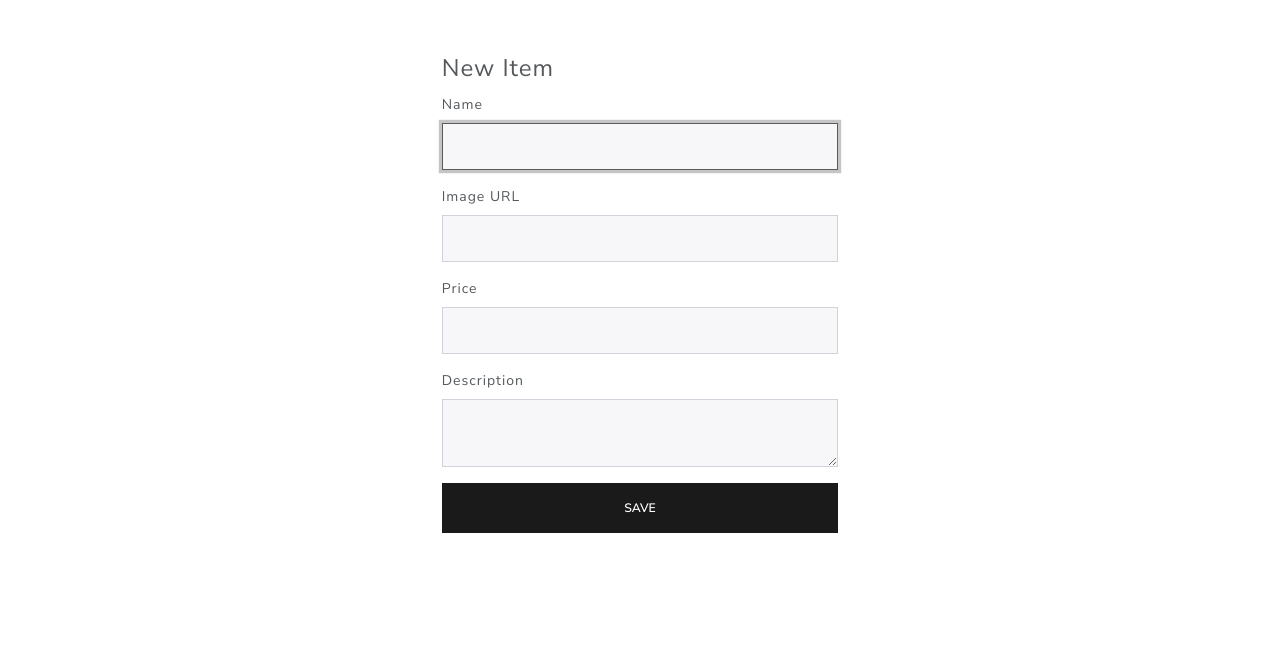
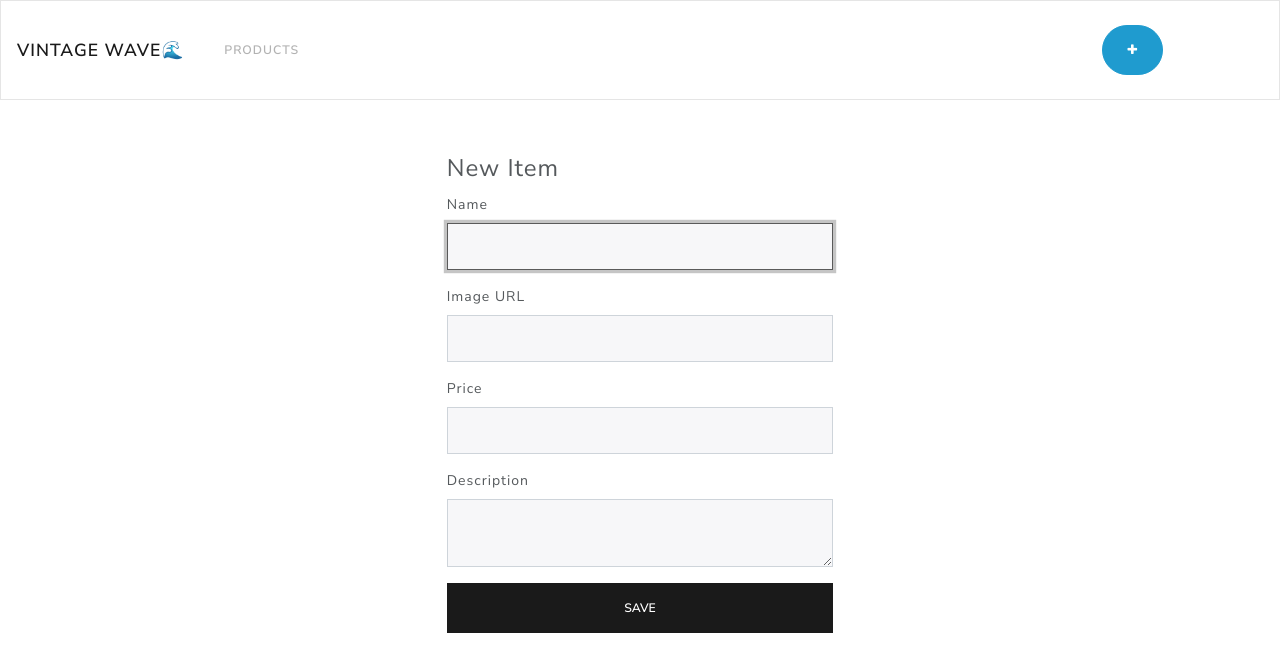
Before and after one commit to gonzob7/vintage_wave, a Flask app: page /new in a window 1280 px wide. Shown: the top 672 px of the page. Run offline with Flask 2, Linux system fonts and the light colour scheme; some libraries are stand-ins or nearby versions.

Commit message:
base html w mongo

```diff
--- a/templates/base.html
+++ b/templates/base.html
@@ -4,11 +4,27 @@
 <head>
   <meta charset='utf-8'>
   <title>Vintage Wave Co</title>
+  <link rel='stylesheet' href="https://bootswatch.com/4/lux/bootstrap.min.css">
+  <link rel="stylesheet" href="https://stackpath.bootstrapcdn.com/font-awesome/4.7.0/css/font-awesome.min.css">
 </head>
 <body>
+  <nav class="navbar navbar-expand-lg navbar-light bg-light">
+    <a class="navbar-brand" href="/">Vintage Wave🌊</a>
+    <button class="navbar-toggler" type="button" data-toggle="collapse" data-target="#navbarColor01" aria-controls="navbarColor01" aria-expanded="false" aria-label="Toggle navigation">
+      <span class="navbar-toggler-icon"></span>
+    </button>
+    <div class="collapse navbar-collapse">
+      <ul class="navbar-nav mr-auto">
+        <li class="nav-item">
+          <a class="nav-link" href="/">Products</a>
+        </li>
+      </ul>
+      <a href="/new" class="btn btn-info offset-md-2" style="border-radius:30px;margin-right:100px;"><span class="fa fa-plus"></span></a>
+    </div>
+  </nav>
+  <div class="col-md-12">
     {% block content %}
-        BODY CONTENT GOES HERE
     {% endblock %}
-<link rel='stylesheet' href='https://bootswatch.com/4/lux/bootstrap.min.css'>
+  </div>
 </body>
 </html>
```
